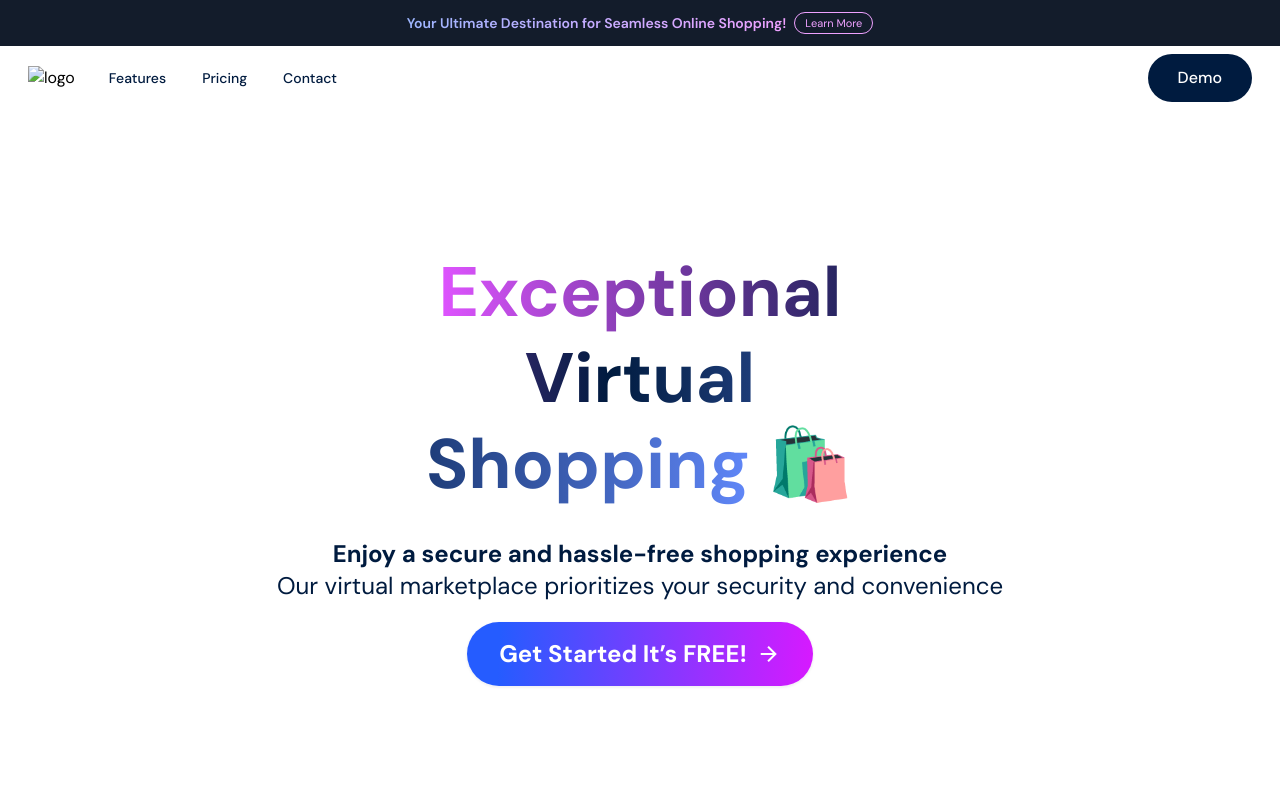
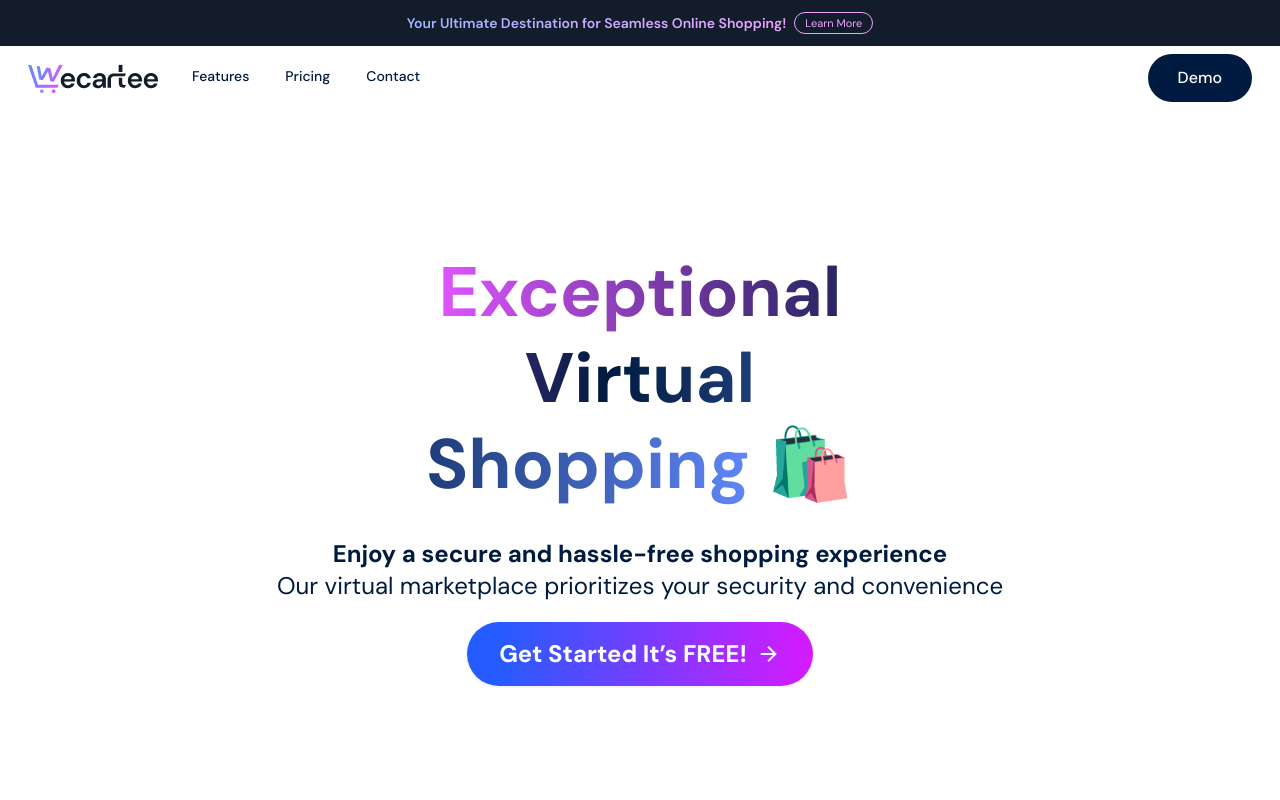
Before and after one commit to sulosp/wecartee, a website: page public/index.html in a window 1280 px wide. Shown: the top 800 px of the page. Drawn offline with Linux system fonts and the light colour scheme.

Commit message:
index.html

```diff
--- a/public/index.html
+++ b/public/index.html
@@ -36,7 +36,7 @@
 
                     <div class="flex flex-1 items-left justify-left sm:items-stretch sm:justify-start flex-wrap">
                         <a class="flex flex-shrink-0 items-center" href="#top">
-                           <img src="./Assets/logo light.svg.svg" alt="logo">
+                           <img src="./Assets/logo dark.svg" alt="logo">
 
                         </a>
                         <div class="hidden sm:ml-6 sm:block">
```
